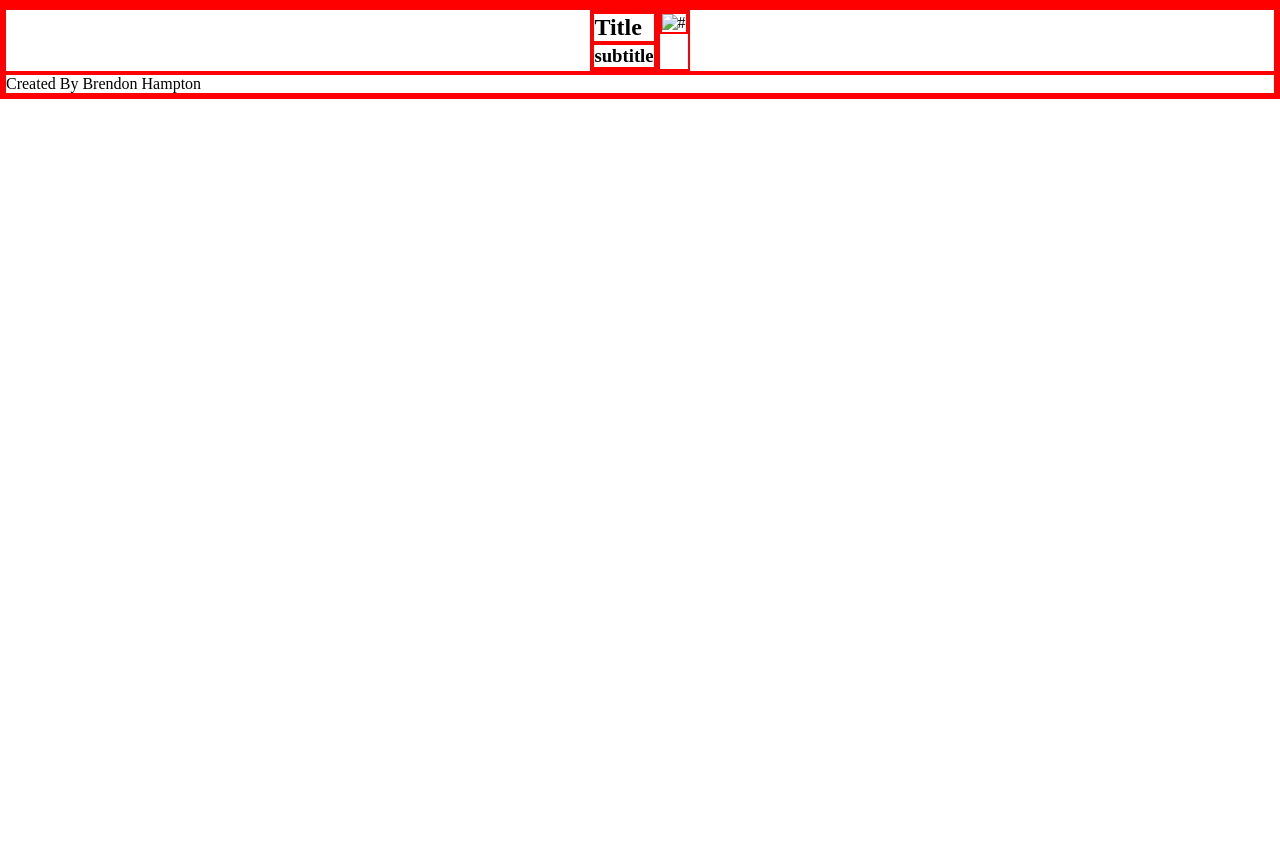
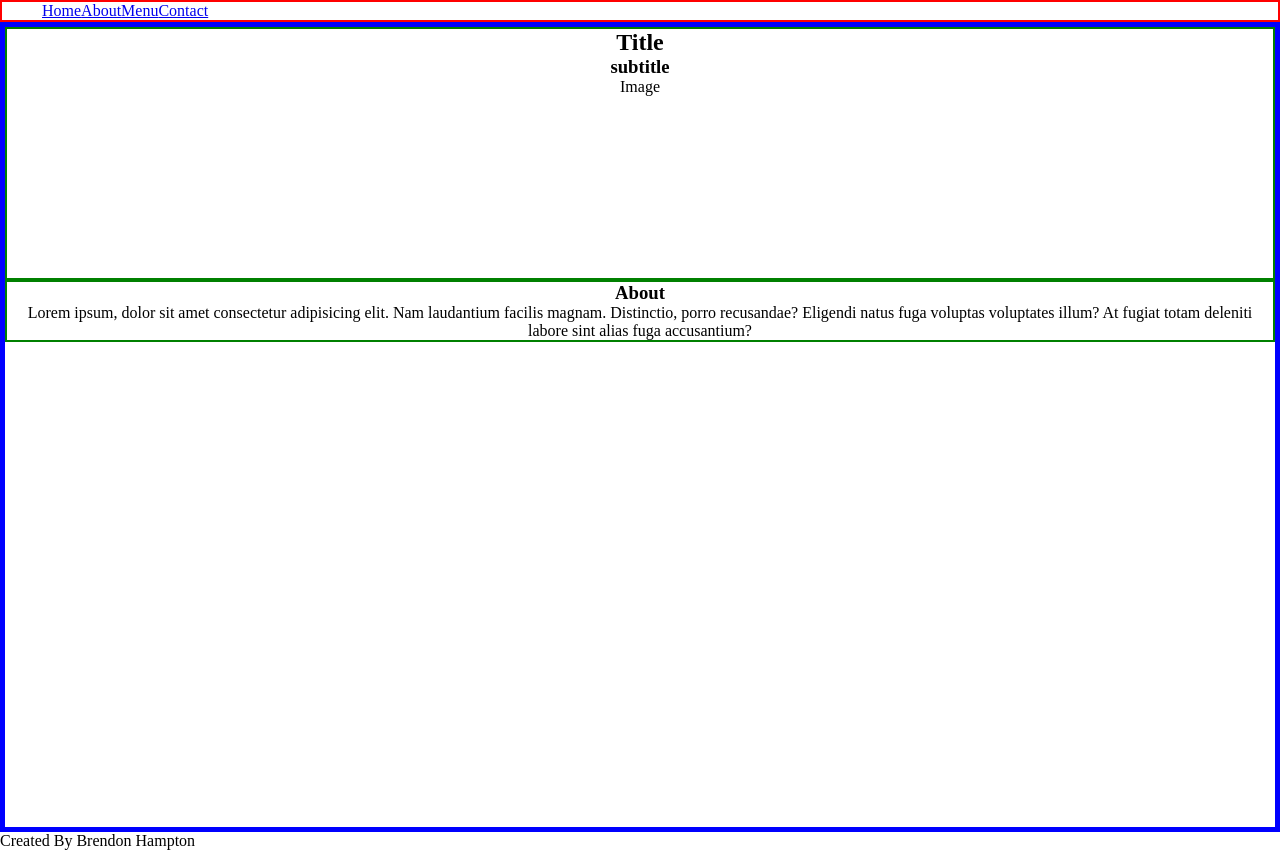
Before and after one commit to BrendonLH/el-caporal, a website: page index.html in a window 1280 px wide. Before the commit the page ends 800 px from the top, so only its background shows below. Drawn offline with Linux system fonts and the light colour scheme.

Commit message:
added several changes including flex

```diff
--- a/index.html
+++ b/index.html
@@ -8,16 +8,35 @@
     <link rel="stylesheet" href="./src/style.css">
 </head>
 <body>
-    <header>
+    <header id="nav-bar">
+        <nav>
+            <ul>
+                <li>
+                    <a href="#">Home</a>
+                </li>
+                <li>
+                    <a href="#">About</a>
+                </li>
+                <li>
+                    <a href="#">Menu</a>
+                </li>
+                <li>
+                    <a href="#">Contact</a>
+                </li>
+            </ul>
+        </nav>
     </header>
     <main>
         <section id="title">
             <h1>Title</h1>
             <h3>subtitle</h3>
+            <div id="image-div">Image</div>
         </section>
         <section id="about">
-            <img src="#" alt="#">
+            <!-- replace image div with actual img tag and scale accordingly -->
 
+            <h3>About</h3>
+            <p>Lorem ipsum, dolor sit amet consectetur adipisicing elit. Nam laudantium facilis magnam. Distinctio, porro recusandae? Eligendi natus fuga voluptas voluptates illum? At fugiat totam deleniti labore sint alias fuga accusantium?</p>
         </section>
     </main>
     <footer>Created By Brendon Hampton</footer>
--- a/src/style.css
+++ b/src/style.css
@@ -1,8 +1,27 @@
 * {
-    border: 2px solid red;
     margin: 0;
 }
+#nav-bar ul {
+    border: 2px solid red;
+    display: flex;
+    flex-direction: row;
+    justify-content: start;
+}
+li {
+    list-style-type:none;
+}
 main {
+    border: 5px solid blue;
+    height:100vh;
     display: flex;
-    justify-content: center;
+    flex-direction: column;
+    text-align: center;
 }
+main #image-div {
+    margin: 0 auto;
+    height: 200px;
+    width: 100%;
+}
+section {
+    border: 2px solid green;
+}
```
